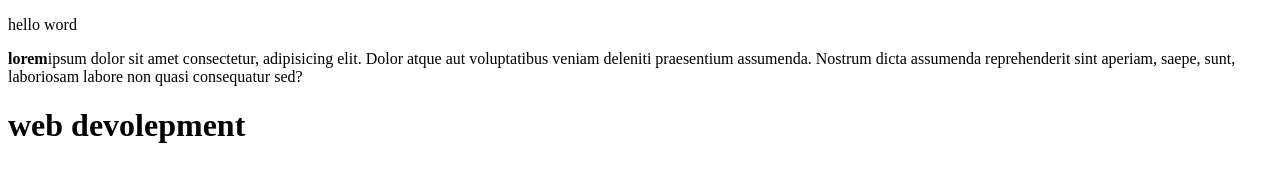
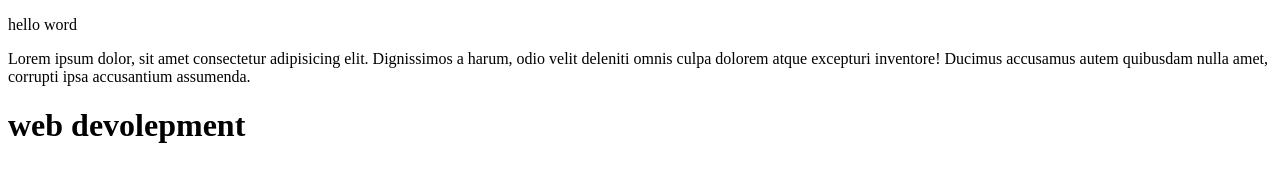
Before and after one commit to shohehahmadsolihun/fristprojek, a plain HTML site: page index.html in a window 1280 px wide. Drawn offline with Linux system fonts and the light colour scheme.

Commit message:
index.html

```diff
--- a/index.html
+++ b/index.html
@@ -9,9 +9,9 @@
 
 <body>
     <p>hello word</p>
-    <p><b>lorem</b>ipsum dolor sit amet consectetur, adipisicing elit. Dolor atque aut voluptatibus veniam deleniti
-        praesentium assumenda. Nostrum dicta assumenda reprehenderit sint aperiam, saepe, sunt, laboriosam labore non
-        quasi consequatur sed?</p>
+    <p>Lorem ipsum dolor, sit amet consectetur adipisicing elit. Dignissimos a harum, odio velit deleniti omnis culpa
+        dolorem atque excepturi inventore! Ducimus accusamus autem quibusdam nulla amet, corrupti ipsa accusantium
+        assumenda.</p>
 
     <h1>web devolepment</h1>
 
```
